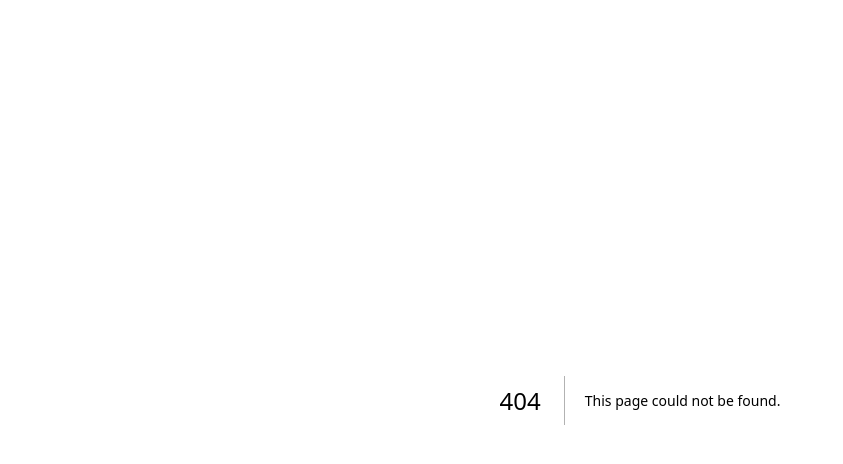
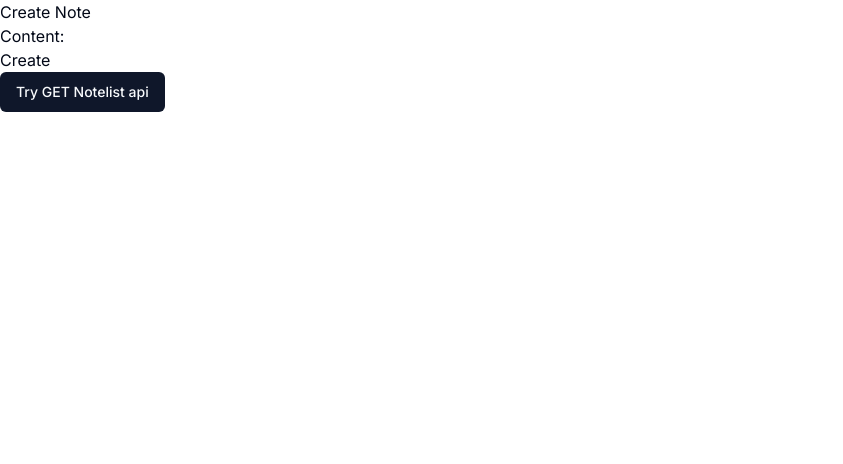
Before and after one commit to cyu60/lab-copilot, a Next.js app: page /note-taker/1/1 in a window 1280 px wide. Before the commit this address had no page. Shown: the top 464 px of the page, without its empty margins (0-843 px from the left). Built offline with nearby package versions, Linux system fonts and the light colour scheme.

Commit message:
note GET, POST api done and tested

```diff
--- a/app/api/getNotebooks/route.ts
+++ b/app/api/getNotebooks/route.ts
@@ -15,7 +15,7 @@ export async function GET(req: Request) {
 
         const createdNotebooks = await prisma.notebook.findMany({
             where: {
-                studentId: "cll9mxl200000v338yxqhscps",
+                studentId: userId,
             },
         });
 
--- /dev/null
+++ b/app/api/getNotelists/route.ts
@@ -0,0 +1,51 @@
+import { PrismaClient} from "@prisma/client";
+
+const prisma = new PrismaClient();
+
+
+//may move this to getNotebooks and cache it there; will keep like this for now
+export async function GET(req: Request) {
+    try {
+
+        //get notebook connected to the slug and the userId, then use the notebook id as the referential
+        //figure out how many params gives you a unique notebook
+
+        //include the slug in the actual query request to get it
+
+        //const { userId } = auth();
+        //if (!userId) {
+            //return new NextResponse("Unauthorized", { status: 401 });
+        //}
+
+        const userId = "cll9mxl200000v338yxqhscps"
+
+
+        //current notebook information could maybe be cached
+        const { searchParams } = new URL(req.url);
+        const slug = searchParams.get("slug")
+
+        const currNotebook = await prisma.notebook.findFirst({
+            where: {
+                studentId: userId,
+                name: slug as string,
+            },
+            include: {
+                pages: true,
+            }
+        })
+
+        let notelistNames: string[] = []
+
+        if (currNotebook) {
+            notelistNames = currNotebook.pages.map((nl) => nl.name)
+        } else {
+            return new Response("Notebook does not exist", { status: 500});
+        }
+
+        console.log(notelistNames)
+        return new Response(JSON.stringify(notelistNames), {status: 201})
+
+    } catch (error) {
+        console.error('Error fetching notelist:', error);
+    }
+}
--- /dev/null
+++ b/app/api/getNotes/route.tsx
@@ -0,0 +1,47 @@
+import { Note, PrismaClient} from "@prisma/client";
+
+const prisma = new PrismaClient();
+
+
+//may move this to getNotebooks and cache it there; will keep like this for now
+export async function GET(req: Request) {
+    try {
+
+        //get notebook connected to the slug and the userId, then use the notebook id as the referential
+        //figure out how many params gives you a unique notebook
+
+        //include the slug in the actual query request to get it
+
+        //const { userId } = auth();
+        //if (!userId) {
+            //return new NextResponse("Unauthorized", { status: 401 });
+        //}
+
+        //current notebook information could maybe be cached
+        const { searchParams } = new URL(req.url);
+        const slug = searchParams.get("slug")
+
+        const currNotelist = await prisma.notelist.findFirst({
+            where: {
+                id: slug as string,
+            },
+            include: {
+                notes: true,
+            }
+        })
+
+        let notes: Note[] = []
+
+        if (currNotelist) {
+            notes = currNotelist.notes
+        } else {
+            return new Response("Notelist does not exist", { status: 500});
+        }
+
+        console.log(notes)
+        return new Response(JSON.stringify(notes), {status: 201})
+
+    } catch (error) {
+        console.error('Error fetching notes:', error);
+    }
+}
--- /dev/null
+++ b/app/api/note/create/route.tsx
@@ -0,0 +1,46 @@
+import { PrismaClient} from "@prisma/client";
+
+const prisma = new PrismaClient();
+
+export async function POST(req: Request) {
+    try {
+
+        //get notebook connected to the slug and the userId, then use the notebook id as the referential
+        //figure out how many params gives you a unique notebook
+
+        //include the slug in the actual query request to get it
+
+        //const { userId } = auth();
+        //if (!userId) {
+            //return new NextResponse("Unauthorized", { status: 401 });
+        //}
+
+        //add stuff for adding post content
+
+        const userId = "cll9mxl200000v338yxqhscps"
+
+
+        //need to connect each block with an ID so we can update the correct one
+        const body = await req.json()
+        const { notelistId, content } = body
+
+        /*
+        if (notebookExists) {
+            return new Response('Notebook already exists', {status: 409})
+        }
+        */
+
+        const note = await prisma.note.create({
+            data: {
+                notelistId,
+                content,
+            },
+        });
+
+        console.log(note)
+        return new Response(JSON.stringify(note), {status: 201})
+
+    } catch (error) {
+        console.error('Error creating note:', error);
+    }
+}
--- a/app/api/notebook/route.ts
+++ b/app/api/notebook/create/route.ts
@@ -38,6 +38,6 @@ export async function POST(req: Request) {
         return new Response(JSON.stringify(notebook),{status: 201})
 
     } catch (error) {
-        console.error('Error creating notebook:', error);
+        return new Response('Error creating notebook:', {status: 500});
     }
 }
--- a/app/api/notelist/route.ts
+++ b/app/api/notelist/create/route.ts
@@ -14,6 +14,8 @@ export async function POST(req: Request) {
         //if (!userId) {
             //return new NextResponse("Unauthorized", { status: 401 });
         //}
+
+        //add stuff for adding post content
 
         const userId = "cll9mxl200000v338yxqhscps"
 
--- /dev/null
+++ b/app/note-taker/[slug]/[notelistId]/page.tsx
@@ -0,0 +1,60 @@
+'use client'
+
+import { FC, FormEvent, useState } from 'react'
+import axios from 'axios'
+import { Button } from '@/components/ui/button'
+import { useParams } from 'next/navigation'
+
+const page = () => {
+
+  //get should take in a url query
+  const params = useParams();
+
+  const [content, setContent] = useState('');
+
+  const handleSubmit = async (event: React.FormEvent<HTMLFormElement>) => {
+      event.preventDefault();
+
+      try {
+          const response = await axios.post(`/api/note/create`, { content: content, notelistId: params.notelistId});
+          console.log('Note created:', response.data);
+
+      } catch (error) {
+          console.error('Error creating note:', error);
+      }
+  };
+
+  const fetchNotes = async () => {
+
+    try {
+        const response = await axios.get(`/api/getNotes?slug=${params.notelistId}`);
+        console.log(response.data)
+    } catch (error) {
+        console.error('Error fetching notelist:', error);
+    }
+
+}
+
+  return (
+      <div>
+          <h2>Create Note</h2>
+          <form onSubmit={handleSubmit}>
+              <div>
+                  <label>Content:</label>
+                  <input
+                      type="text"
+                      value={content}
+                      onChange={(e) => setContent(e.target.value)}
+                  />
+              </div>
+              <button type="submit">Create</button>
+          </form>
+          <div>
+                <Button onClick={() => fetchNotes()}>Try GET Notelist api </Button>
+          </div>
+      </div>
+
+  );
+}
+
+export default page
--- a/app/note-taker/[slug]/page.tsx
+++ b/app/note-taker/[slug]/page.tsx
@@ -1,7 +1,9 @@
 'use client'
 
-import { FC, useState } from 'react'
+import { FC, FormEvent, useState } from 'react'
 import axios from 'axios'
+import { Button } from '@/components/ui/button'
+import { Notelist } from '@prisma/client'
 
 interface PageProps {
     params: {
@@ -22,16 +24,27 @@ const page = ({ params }: PageProps) => {
 
     const [name, setName] = useState('');
 
-    const handleSubmit = async () => {
+    const handleSubmit = async (event: React.FormEvent<HTMLFormElement>) => {
+        event.preventDefault();
 
-      try {
-        const response = await axios.post(`/api/notelist?slug=${slug}`, {name});
-        console.log('Notelist created:', response.data);
+        try {
+            const response = await axios.post(`/api/notelist/create?slug=${slug}`, { name });
+            console.log('Notelist created:', response.data);
 
-      } catch (error) {
-        console.error('Error creating notelist:', error);
-      }
+        } catch (error) {
+            console.error('Error creating notelist:', error);
+        }
     };
+
+    const fetchNotelist = async () => {
+
+        try {
+            const response = await axios.get(`/api/getNotelists?slug=${slug}`);
+            console.log(response.data)
+        } catch (error) {
+            console.error('Error fetching notelist:', error);
+        }
+    }
 
     return (
         <div>
@@ -47,6 +60,9 @@ const page = ({ params }: PageProps) => {
                 </div>
                 <button type="submit">Create</button>
             </form>
+            <div>
+                <Button onClick={() => fetchNotelist()}>Try GET Notelist api </Button>
+            </div>
         </div>
     );
 }
--- a/app/note-taker/page.tsx
+++ b/app/note-taker/page.tsx
@@ -34,7 +34,7 @@ import { dummyNotes, dummyConversation, sections } from "./constants";
 // import { ReactMarkdown } from "react-markdown/lib/react-markdown";
 
 export type Note = {
-  id: number;
+  id: number; //turn this id into the same id stored in the database
   text: string;
   editing: boolean;
 };
--- a/app/test/testCreate.tsx
+++ b/app/test/testCreate.tsx
@@ -4,10 +4,11 @@ import React, { useState } from 'react';
 function CreateNotebook() {
   const [name, setName] = useState('');
 
-  const handleSubmit = async () => {
+  const handleSubmit = async (event: React.FormEvent<HTMLFormElement>) => {
 
+    event.preventDefault();
     try {
-      const response = await axios.post('/api/notebook', {name});
+      const response = await axios.post('/api/notebook/create', {name});
       console.log('Notebook created:', response.data);
 
       // Optionally, you can reset the form or perform other actions here.
```
